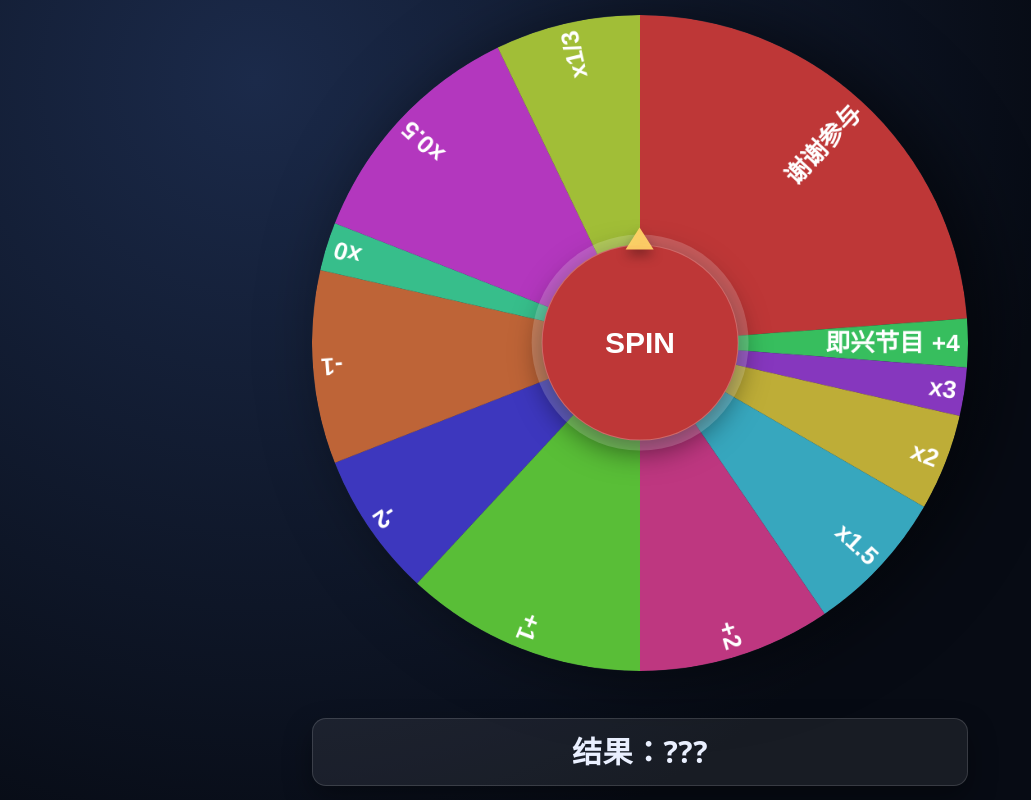
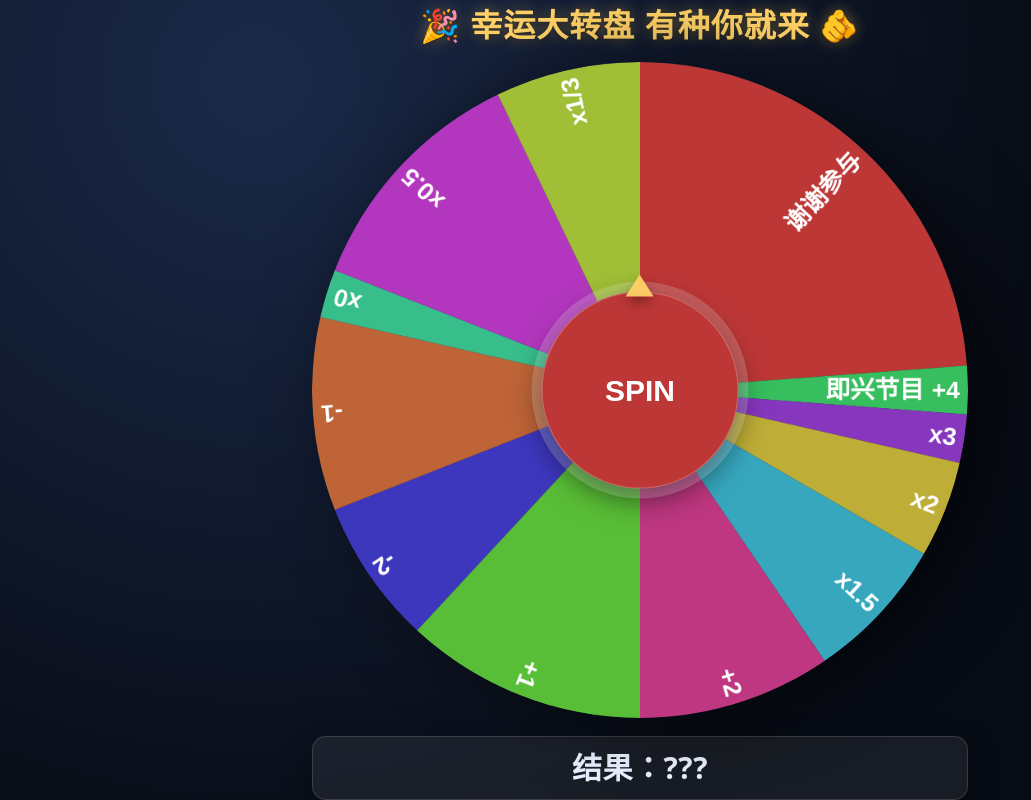
Before and after one commit to szhou12/wheel-of-fortune, a website built with Vite: page index.html in a window 1280 px wide. Shown: the whole page, without its empty margins (0-1031 px from the left). Built offline with nearby package versions, Linux system fonts and the light colour scheme.

Commit message:
added title

```diff
--- a/index.html
+++ b/index.html
@@ -7,6 +7,8 @@
   </head>
 
   <body>
+    <h1 id="wheelTitle">🎉 幸运大转盘 有种你就来 🫵 </h1>
+
     <div id="wheelOfFortune">
       <canvas id="wheel" width="800" height="800"></canvas>
       <button id="spin">SPIN</button>
--- a/src/style.css
+++ b/src/style.css
@@ -5,7 +5,7 @@
 }
 
 :root {
-  --wheel-size: min(82vmin, 760px); /* enlarge wheel; adjust 760px if you want bigger */
+  --wheel-size: min(82vmin, 7600px); /* enlarge wheel; adjust 760px if you want bigger */
   --spin-size: 30%;                /* center button size relative to wheel */
 }
 
@@ -102,7 +102,7 @@ body {
 #result {
   margin-top: 18px;
   width: min(var(--wheel-size), 760px);
-  padding: 12px 14px;
+  padding: 10px 1px;
 
   border-radius: 14px;
   border: 1px solid rgba(255, 255, 255, 0.14);
@@ -185,3 +185,17 @@ body {
   12%  { opacity: 1; transform: translate(-50%, -50%) scale(1); }
   100% { opacity: 0; transform: translate(calc(-50% + var(--dx)), calc(-50% - 120px)) scale(1); }
 } */
+
+#wheelTitle {
+  margin-bottom: 16px;
+  text-align: center;
+
+  font-size: clamp(22px, 4vmin, 40px);
+  font-weight: 900;
+  letter-spacing: 1px;
+
+  color: #FFD166;
+  text-shadow:
+    0 2px 6px rgba(0, 0, 0, 0.45),
+    0 0 14px rgba(255, 209, 102, 0.45);
+}
```
